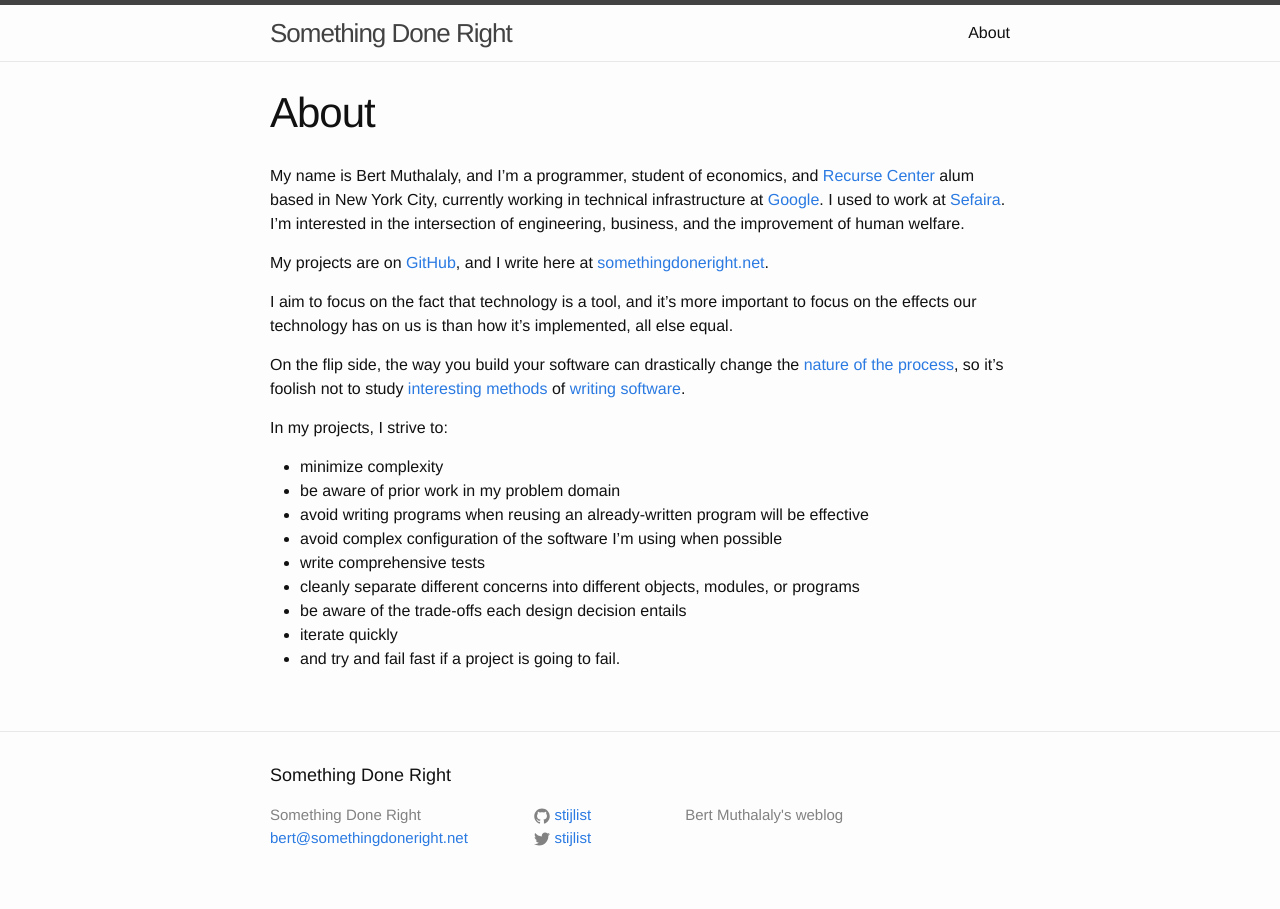
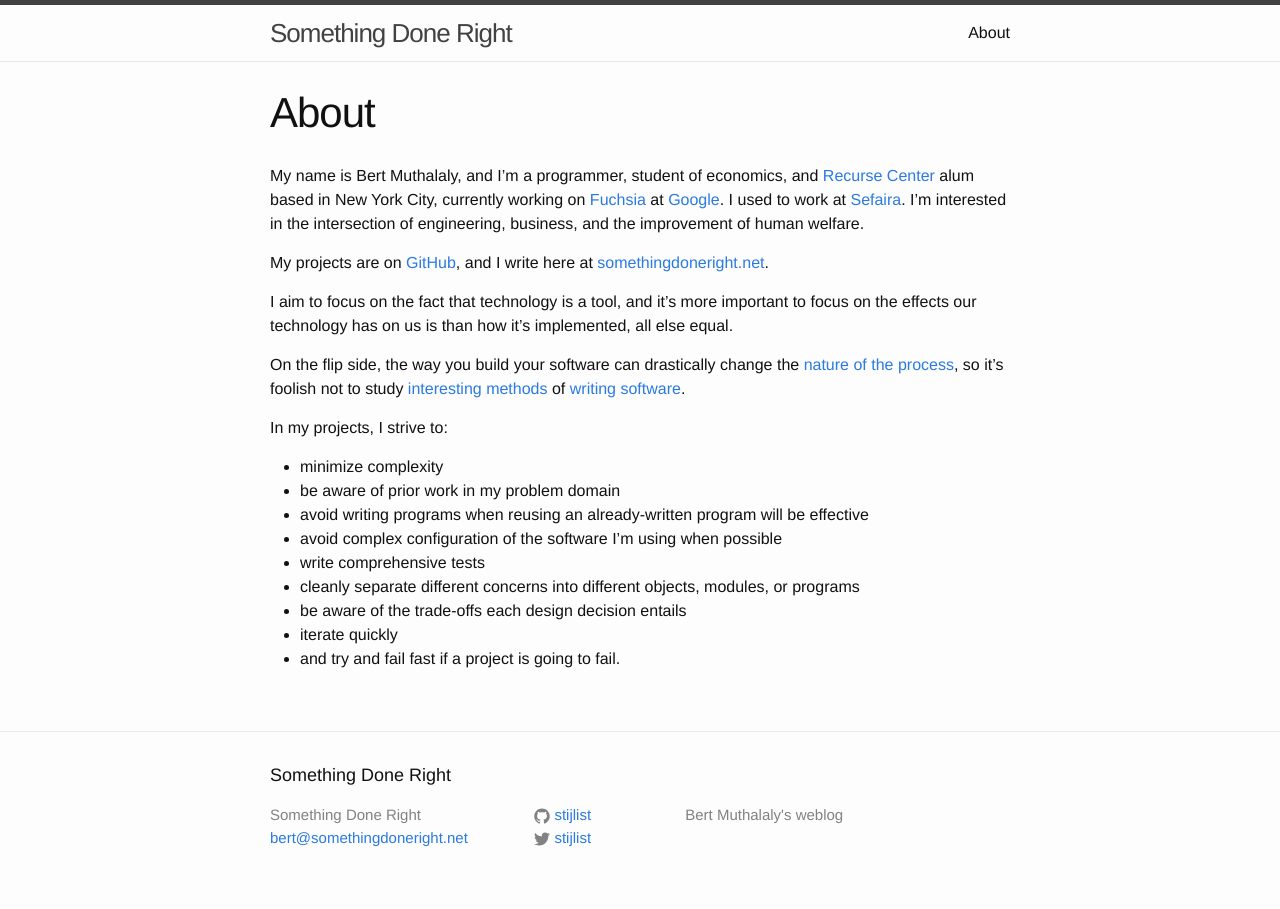
Before and after one commit to stijlist/stijlist.github.io, a Jekyll site: the page built from about.md, in a window 1280 px wide. Built offline with Jekyll 4.4.1, drawn with Linux system fonts in a browser that asks for light colours.

Commit message:
Update about.md

```diff
--- a/about.md
+++ b/about.md
@@ -6,7 +6,7 @@
 
 
 
-My name is Bert Muthalaly, and I'm a programmer, student of economics, and [Recurse Center][recurse center] alum based in New York City, currently working in technical infrastructure at [Google][google]. I used to work at [Sefaira][sefaira].
+My name is Bert Muthalaly, and I'm a programmer, student of economics, and [Recurse Center][recurse center] alum based in New York City, currently working on [Fuchsia][fuchsia] at [Google][google]. I used to work at [Sefaira][sefaira].
 I'm interested in the intersection of engineering, business, and the
 improvement of human welfare.
 
@@ -39,6 +39,7 @@
 [3]: http://paulgraham.com/avg.html
 [google]: http://google.com
 [sefaira]: http://sefaira.com
+[fuchsia]: https://fuchsia.googlesource.com/fuchsia
 [recurse center]: http://recurse.com
 [vpri]: http://www.vpri.org/pdf/tr2011004_steps11.pdf
 [forth]: http://www.yosefk.com/blog/my-history-with-forth-stack-machines.html
```
